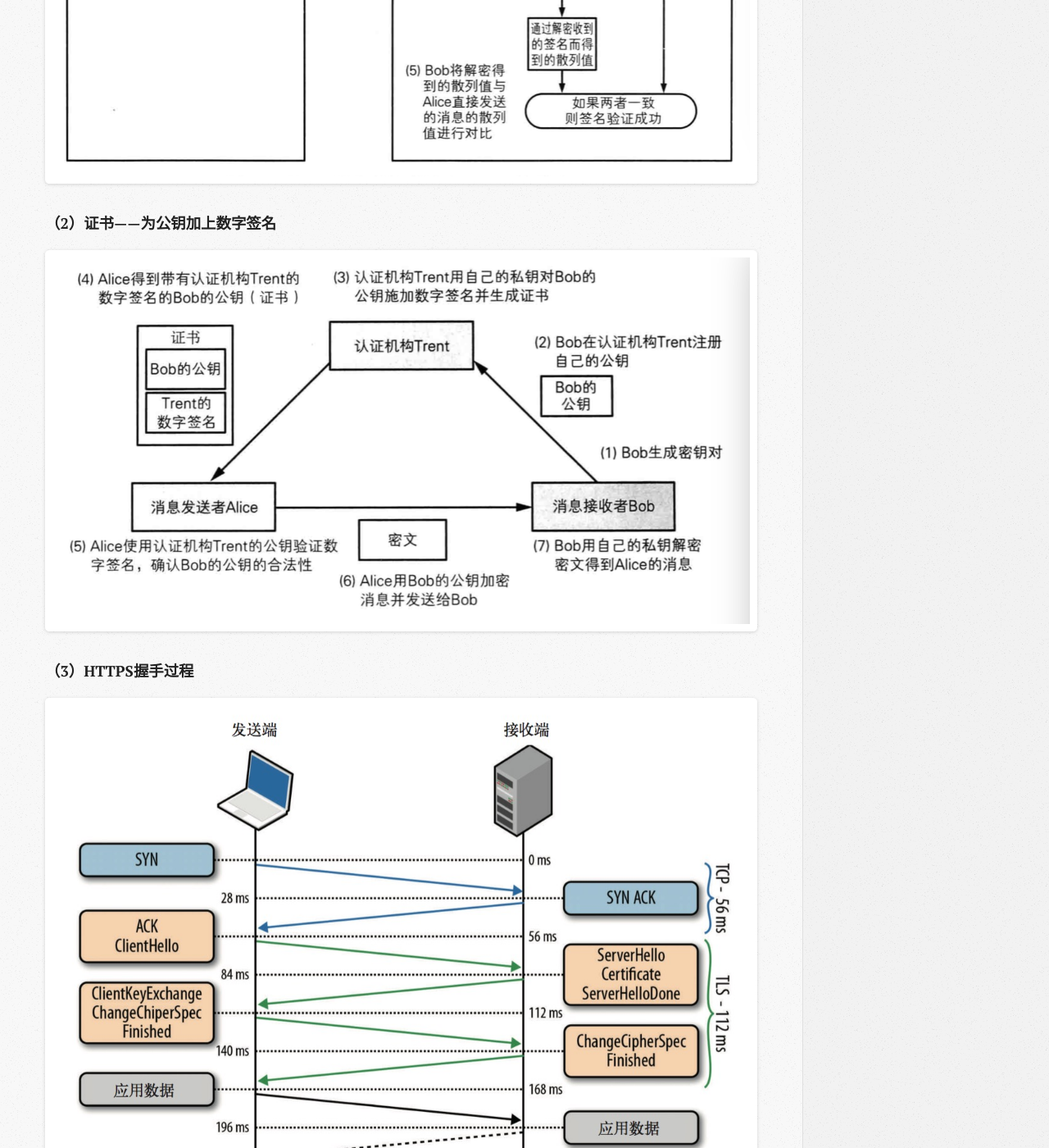
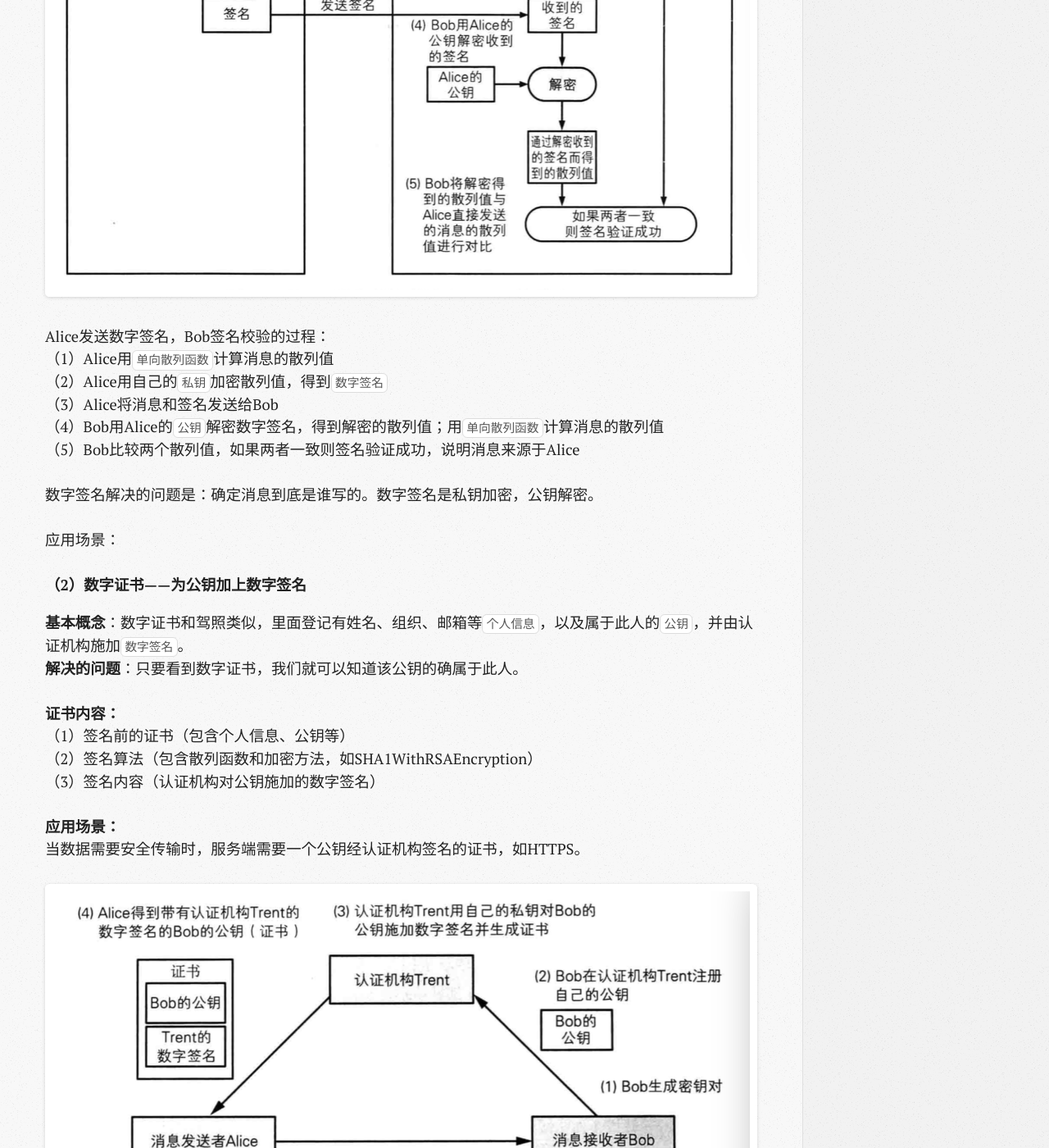
Before and after one commit to wangxinghe/wangxinghe.github.io, a Jekyll site: the page built from _posts/2018-04-23-learning-notes-network-protocol.md, in a window 1280 px wide and 1400 px high, scrolled down 3278 px. Shown: the whole window at 82% size. Built offline with Jekyll 4.4.1, drawn with Linux system fonts in a browser that asks for light colours; comment, search, counter and statistics services are not loaded; some of the changed text lies outside the part shown.

Commit message:
[update]

```diff
--- a/_posts/2018-04-23-learning-notes-network-protocol.md
+++ b/_posts/2018-04-23-learning-notes-network-protocol.md
@@ -12,8 +12,8 @@ tags: [Basis]
 **（2）3次握手／4次挥手**
 **（3）HTTP请求过程**
 **2、HTTPS协议**
-**（1）数字签名**
-**（2）证书——为公钥加上数字签名**
+**（1）数字签名——消息到底是谁写的**
+**（2）数字证书——为公钥加上数字签名**
 **（3）HTTPS握手过程**
 **（4）证书的认证机构CA**
 **3、HTTP2.0协议**
@@ -38,18 +38,53 @@ tags: [Basis]
 
 ### 2、HTTPS协议
 
-HTTPS可以简单理解为HTTP + SSL/TLS
+`HTTPS`可以简单理解为`HTTP + SSL/TLS`，可以实现HTTP的安全传输。
+其中SSL/TLS可以理解为`安全层协议`，位于应用层和传输层之间，SSL-Secure Socket Layer，TLS-Transport Layer Security。
+在TCP/IP协议簇模型中，HTTPS和HTTP的对比如下。
 
 ![](/image/2018-04-23-learning-notes-network-protocol/http-https.png)
 
-#### （1）数字签名
+在介绍SSL/TLS相关内容之前，有必要先了解下`数字签名`和`数字证书`。
+
+#### （1）数字签名——消息到底是谁写的
 
 ![](/image/2018-04-23-learning-notes-network-protocol/signature.png)
 
-#### （2）证书——为公钥加上数字签名
+Alice发送数字签名，Bob签名校验的过程：
+（1）Alice用`单向散列函数`计算消息的散列值
+（2）Alice用自己的`私钥`加密散列值，得到`数字签名`
+（3）Alice将消息和签名发送给Bob
+（4）Bob用Alice的`公钥`解密数字签名，得到解密的散列值；用`单向散列函数`计算消息的散列值
+（5）Bob比较两个散列值，如果两者一致则签名验证成功，说明消息来源于Alice
+
+数字签名解决的问题是：确定消息到底是谁写的。数字签名是私钥加密，公钥解密。
+
+应用场景：
+
+#### （2）数字证书——为公钥加上数字签名
+
+**基本概念**：数字证书和驾照类似，里面登记有姓名、组织、邮箱等`个人信息`，以及属于此人的`公钥`，并由认证机构施加`数字签名`。
+**解决的问题**：只要看到数字证书，我们就可以知道该公钥的确属于此人。
+
+**证书内容：**
+（1）签名前的证书（包含个人信息、公钥等）
+（2）签名算法（包含散列函数和加密方法，如SHA1WithRSAEncryption）
+（3）签名内容（认证机构对公钥施加的数字签名）
+
+**应用场景：**
+当数据需要安全传输时，服务端需要一个公钥经认证机构签名的证书，如HTTPS。
 
 ![](/image/2018-04-23-learning-notes-network-protocol/certificate.png)
 
+（1）Bob生成密钥对
+（2）Bob在认证机构Trent注册自己的公钥
+（3）认证机构Trent用自己的私钥对Bob的公钥施加数字签名并生成证书
+（4）Alice得到带有认证机构Trent的数字签名的证书
+（5）Alice使用认证机构Trent的公钥验证数字签名，确认Bob的公钥的合法性
+（6）Alice用Bob的公钥加密消息并发送给Bob
+（7）Bob用自己的私钥解密密文得到Alice的消息
+
+ps：此处有两个密钥对：Bob的密钥对和认证机构密钥对，Bob密钥对用于消息的加解密，认证机构密钥对用于数字签名及校验。
 
 #### （3）HTTPS握手过程
 
```
